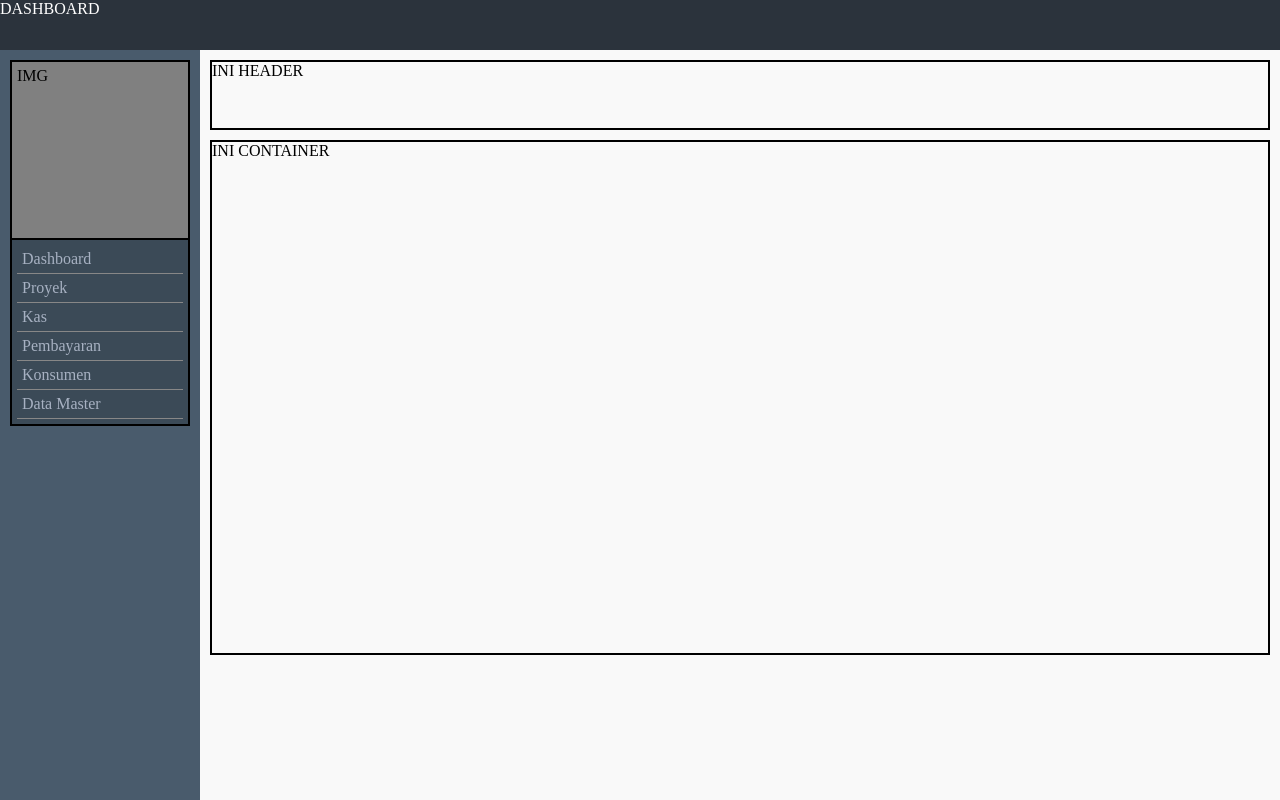
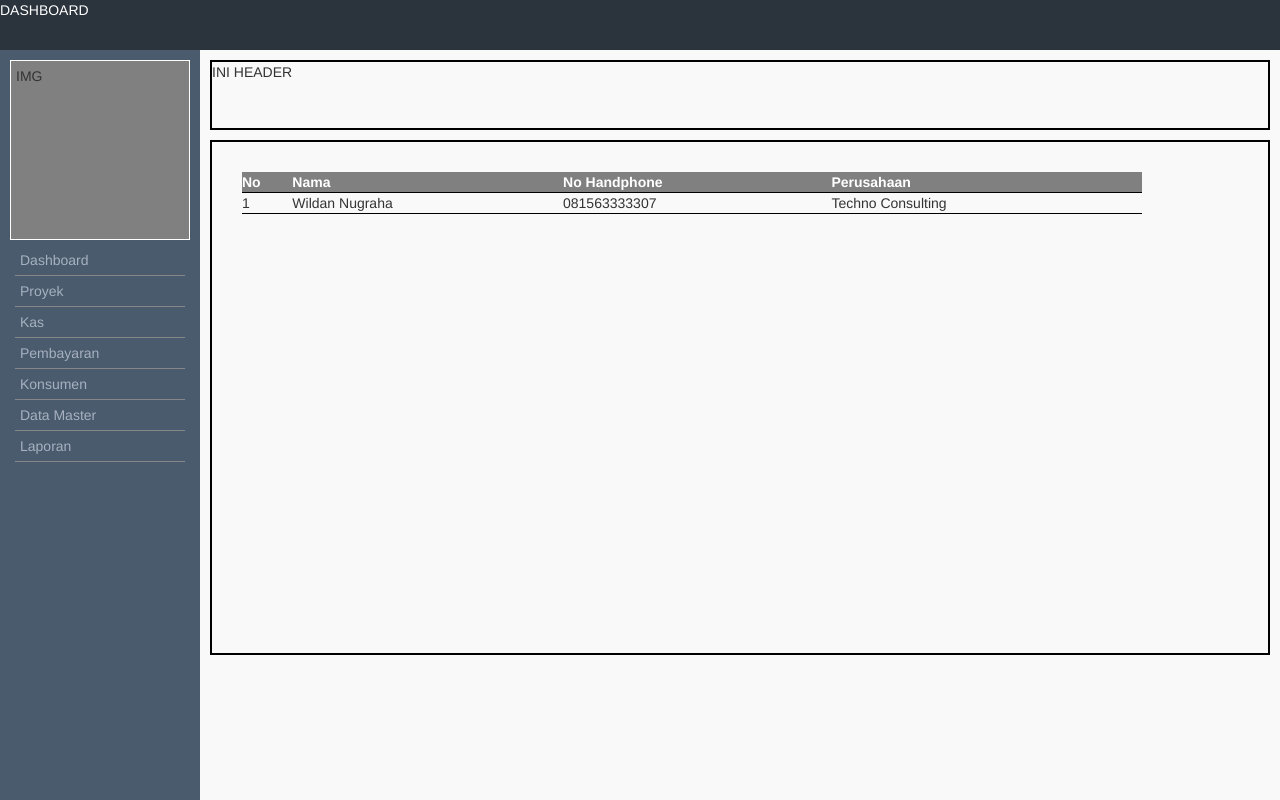
Before and after one commit to andri000me/techno_consulting, a CodeIgniter app: page /techno_consulting/ in a window 1280 px wide. Run offline with CodeIgniter, Linux system fonts and the light colour scheme.

Commit message:
perubahan di database dan tambahan view

```diff
--- a/application/views/templates/header.php
+++ b/application/views/templates/header.php
@@ -6,6 +6,7 @@
 	<meta charset="utf-8">
 	<meta name="viewport" content="width=device-width, initial-scale=1">
 	<link rel="stylesheet" href="<?php echo base_url("style/css/custom.css"); ?>" />
+	<link rel="stylesheet" href="<?php echo base_url("style/css/bootstrap.css"); ?>" />
 </head>
 <body>
 	<div id="header">
@@ -21,8 +22,8 @@
 					<li><a href="#">Dashboard</a></li>
 					<li><a href="#">Proyek</a>
 						<ul class="nav-dropdown">
-							<li><a href="#">+</a></li>
-							<li><a href="#">-</a></li>
+							<li><a href="#">Proyek Berjalan</a></li>
+							<li><a href="#">Proyek Selesai</a></li>
 						</ul>
 					</li>
                     <li><a href="#">Kas</a>
@@ -33,7 +34,14 @@
                     </li>
 					<li><a href="#">Pembayaran</a></li>
                     <li><a href="#">Konsumen</a></li>
-                    <li><a href="#">Data Master</a></li>
+                    <li><a href="#">Data Master</a>
+						<ul class="nav-dropdown">
+							<li><a href="#">Kategori Proyek</a></li>
+							<li><a href="#">Kategori Servis</a></li>
+							<li><a href="#">Servis</a></li>
+						</ul>
+					</li>
+					<li><a href="#">Laporan</a></li>
 				</ul>
 			</div>
 		</div>
--- a/application/views/v_index.php
+++ b/application/views/v_index.php
@@ -5,7 +5,20 @@
 				INI HEADER
 			</div>
 			<div id="content-main">
-				INI CONTAINER
+				<table class="table-strip">
+					<tr class="table-headerrow-strip">
+						<th>No</th>
+						<th>Nama</th>
+						<th>No Handphone</th>
+						<th>Perusahaan</th>
+					</tr>
+					<tr class="table-row-strip">
+						<td>1</td>
+						<td>Wildan Nugraha</td>
+						<td>081563333307</td>
+						<td>Techno Consulting</td>
+					</tr>
+				</table>
 			</div>
 		</div>
 	</div>
--- a/style/css/custom.css
+++ b/style/css/custom.css
@@ -28,27 +28,29 @@
 	background-color: grey;
 	padding: 5px;
 	height: 180px;
-			border: solid 2px black;
+	border: solid 1px white;
 }
 #nav-container-link{
-			background-color: #3B4A57;
+	background-color: #495B6C;
 	padding: 5px;
-			border-bottom: solid 2px black;
-			border-right: solid 2px black;
-			border-left: solid 2px black;
 }
 #nav-container-link ul{
 	list-style: none;
 }
 #nav-container-link li{
 	padding: 5px;
+	background-color: #495B6C;
+	border-bottom: solid 1px #878787;
+}
+#nav-container-link li:hover{
 	background-color: #3B4A57;
-			border-bottom: solid 1px #878787;
 }
 #nav-container-link a{
 	text-decoration: none;
 	color:#A7B1C2;
-
+}
+	#nav-container-link a:hover{
+	color:white;
 }
 .nav-dropdown{
 	display: none;
@@ -76,4 +78,36 @@
 	margin-right: 10px;
 	height: 515px;
 	border: solid 2px black;
+	padding-left:30px;
+	padding-top:30px;
 }
+.form-container{
+	margin-left:50px;
+	margin-top:25px;
+}
+.form-group{
+	display:block;
+}
+.form-label{
+	width:130px;
+ 	display:inline-block;
+ }
+.form-control{
+    display:inline-block;
+    background-color:grey;
+	width:100px;
+}
+.table-strip{
+	width:900px;
+}
+.table-headerrow-strip{
+	background-color: grey;
+	color: white;
+	border-bottom: 1px solid black;
+}
+.table-row-strip{
+	border-bottom: 1px solid black;
+}
+.table-stripe:hover{
+	background-color: grey;
+}
```
Also changed, not shown: application/views/konsumen/v_input_konsumen.php (added, +42 -0 lines), db/db.sql (+19 -16 lines). Lines whose indentation alone changed are shown as unchanged.
